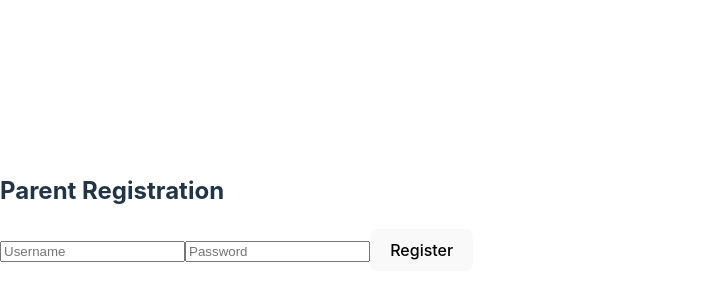
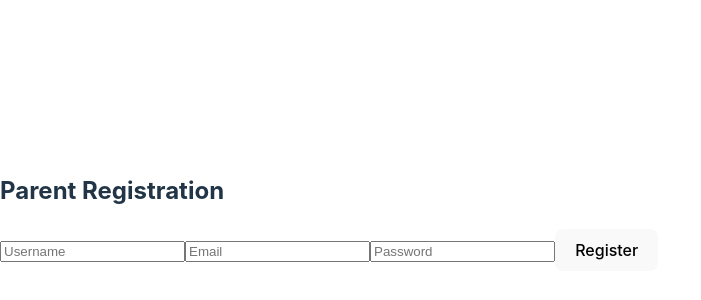
Before and after one commit to DannyFischler/ChoreTracker, a React (Vite) app in the folder client/: page /register in a window 1280 px wide. Shown: the part 188-488 px from the top of the page, without its empty margins (0-701 px from the left). Built offline with nearby package versions, Linux system fonts and the light colour scheme.

Commit message:
continued:

```diff
--- a/client/src/components/ParentRegistration.jsx
+++ b/client/src/components/ParentRegistration.jsx
@@ -1,16 +1,17 @@
 import React, { useState } from 'react';
-import { gql, useMutation } from '@apollo/client';
+import { useMutation } from '@apollo/client';
 import { ADD_USER } from '../utils/mutations';
 
 function ParentRegistration() {
   const [username, setUsername] = useState('');
+  const [email, setEmail] = useState('');
   const [password, setPassword] = useState('');
   const [register, { data, loading, error }] = useMutation(ADD_USER);
 
   const handleSubmit = async (event) => {
     event.preventDefault();
     try {
-      await register({ variables: { username, password } });
+      await register({ variables: { username, email, password } });
       // Handle success - redirect or show message
     } catch (error) {
       console.error('Registration failed:', error);
@@ -29,6 +30,13 @@ function ParentRegistration() {
           required
         />
         <input
+          type="email"
+          value={email}
+          onChange={(e) => setEmail(e.target.value)}
+          placeholder="Email"
+          required
+        />
+        <input
           type="password"
           value={password}
           onChange={(e) => setPassword(e.target.value)}
@@ -37,6 +45,8 @@ function ParentRegistration() {
         />
         <button type="submit">Register</button>
       </form>
+      {loading && <p>Loading...</p>}
+      {error && <p>Error: {error.message}</p>} {/* Display any error messages */}
     </div>
   );
 }
```
